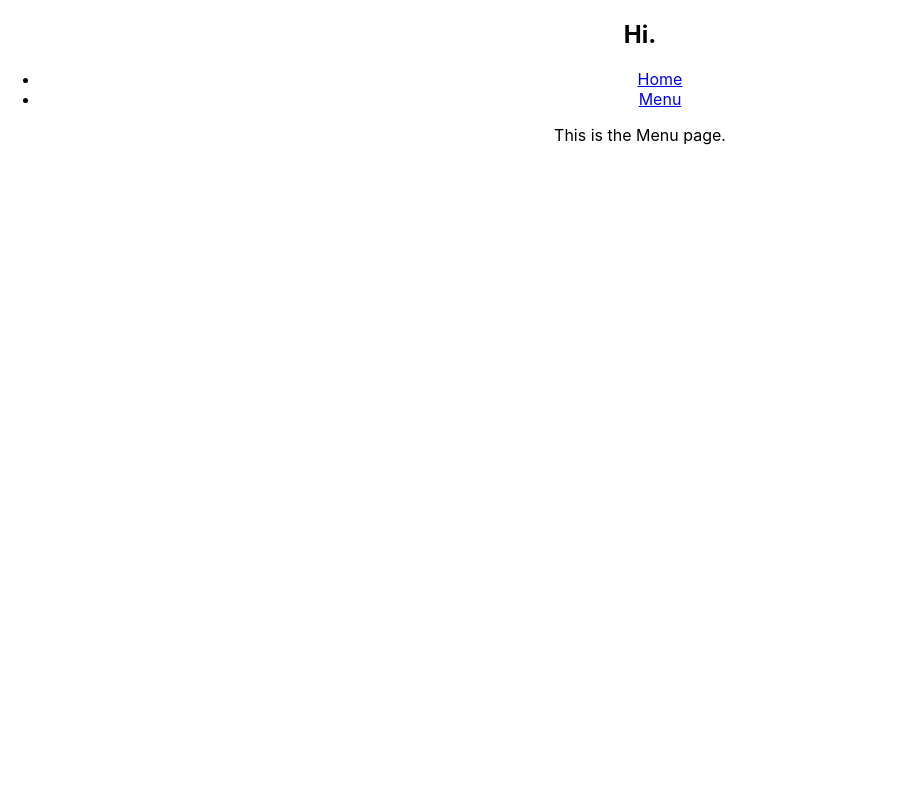
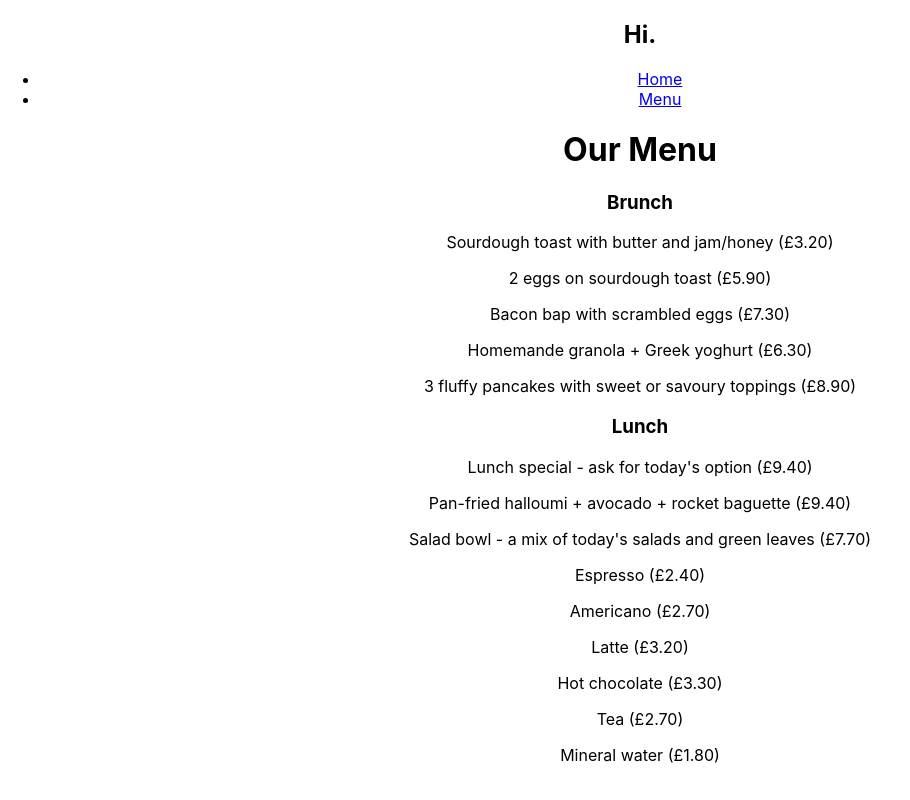
Before and after one commit to Alex-Colgan/restaurant-app, a React (Create React App) app: page /menu in a window 1280 px wide. Shown: the whole page, without its empty margins (0-910 px from the left). Built offline with nearby package versions, Linux system fonts and the light colour scheme.

Commit message:
Menu page - structure

```diff
--- a/src/index.css
+++ b/src/index.css
@@ -11,3 +11,5 @@ code {
   font-family: source-code-pro, Menlo, Monaco, Consolas, 'Courier New',
     monospace;
 }
+
+/* Menu page */
--- a/src/pages/menu.js
+++ b/src/pages/menu.js
@@ -1,6 +1,30 @@
 function Menu () {
     return (
-        <div>This is the Menu page.</div>
+        <div>
+            <h1>Our Menu</h1>
+            <div className="Brunch">
+                <h3>Brunch</h3>
+                <p>Sourdough toast with butter and jam/honey (£3.20)</p>
+                <p>2 eggs on sourdough toast (£5.90)</p>
+                <p>Bacon bap with scrambled eggs (£7.30)</p>
+                <p>Homemande granola + Greek yoghurt (£6.30)</p>
+                <p>3 fluffy pancakes with sweet or savoury toppings (£8.90)</p>
+            </div>
+            <div className="Lunch">
+                <h3>Lunch</h3>
+                <p>Lunch special - ask for today's option (£9.40)</p>
+                <p>Pan-fried halloumi + avocado + rocket baguette (£9.40)</p>
+                <p>Salad bowl - a mix of today's salads and green leaves (£7.70)</p>
+            </div>
+            <div className="Drinks">
+                <p>Espresso (£2.40)</p>
+                <p>Americano (£2.70)</p>
+                <p>Latte (£3.20)</p>
+                <p>Hot chocolate (£3.30)</p>
+                <p>Tea (£2.70)</p>
+                <p>Mineral water (£1.80)</p>
+            </div>
+        </div>
     )
 
 };
```
